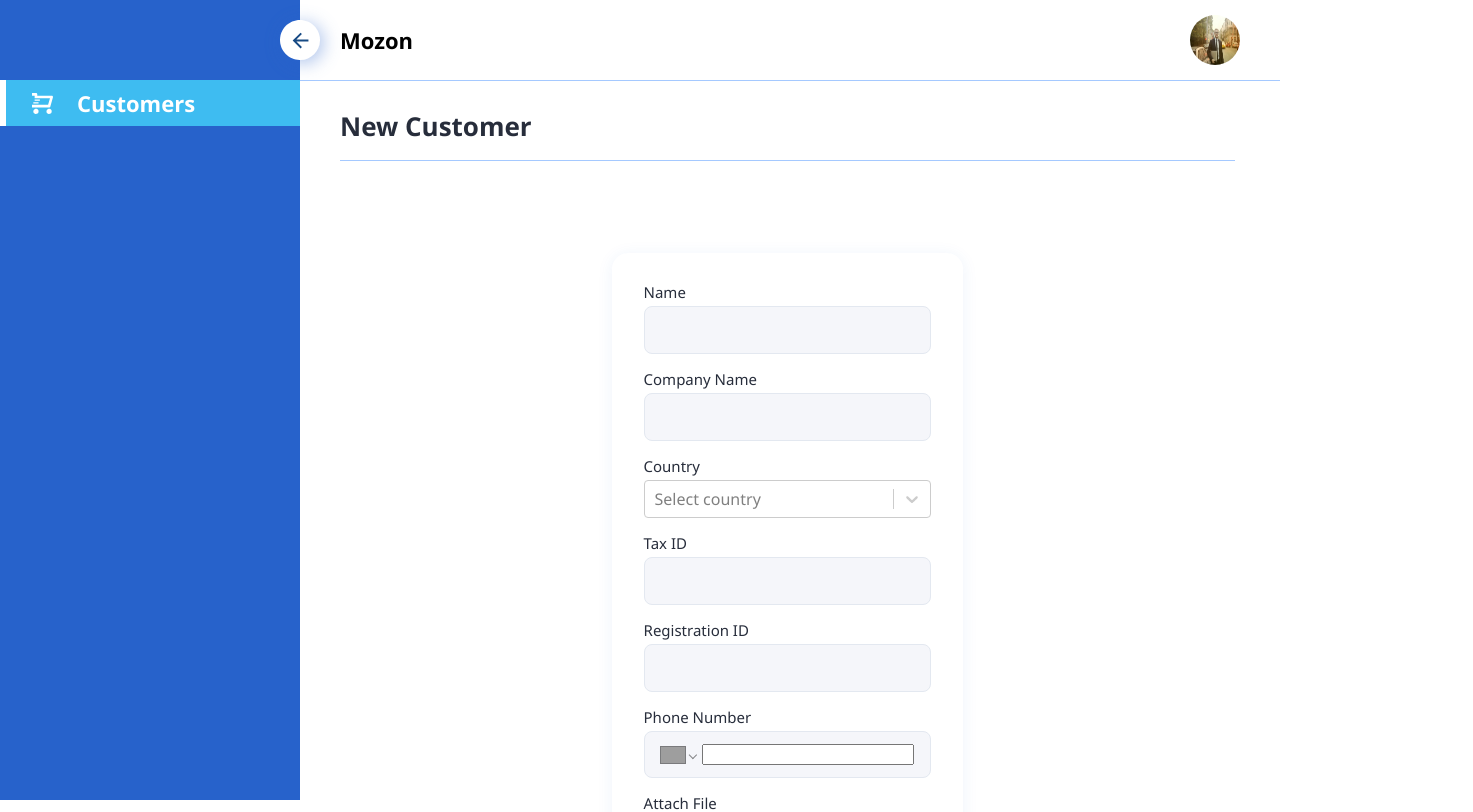
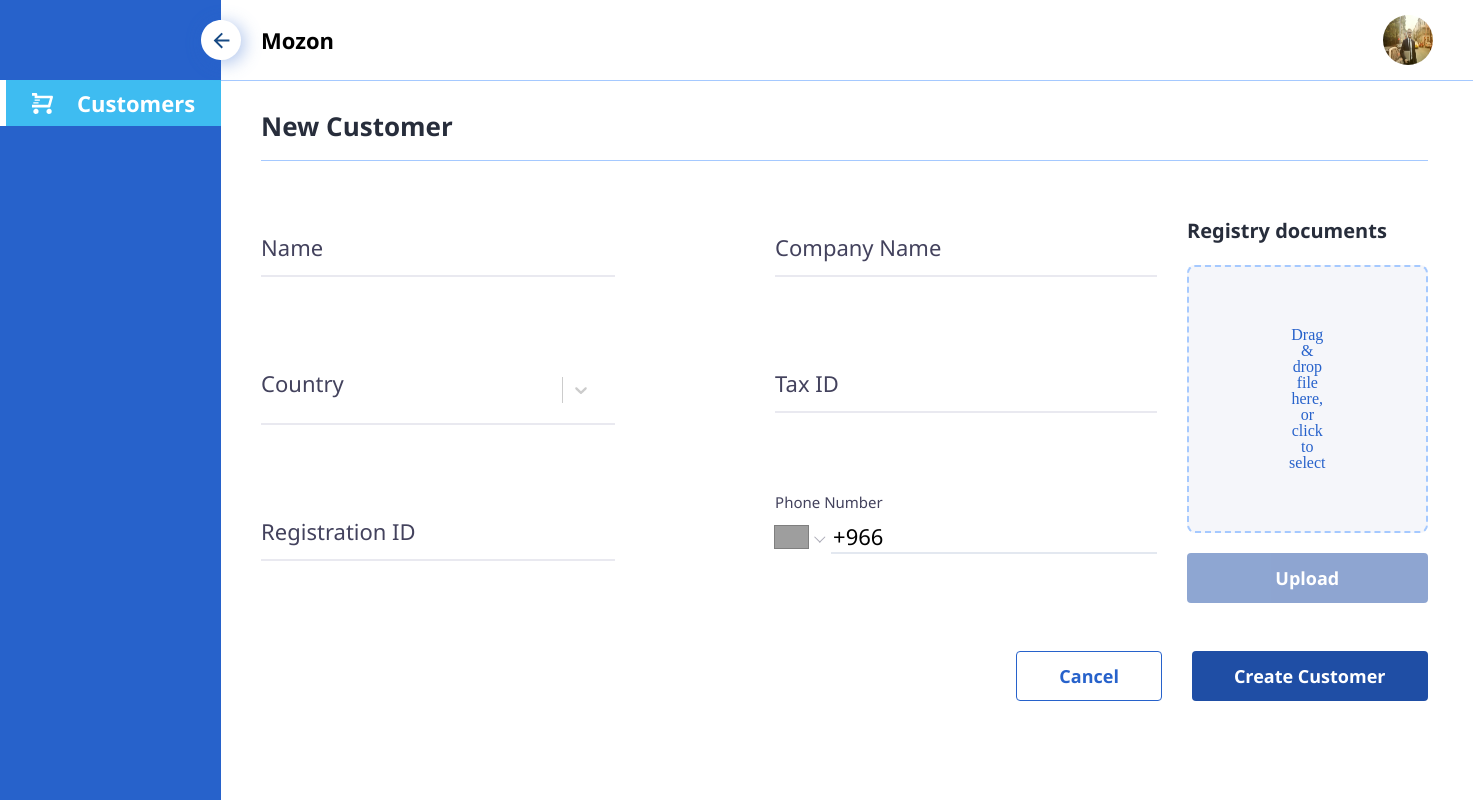
Before and after one commit to belalninja/mozon-exam, a React (Vite) app in the folder src/view/: page /customers/new in a window 1280 px wide. Shown: the top 812 px of the page, 1473 px wide, since content can reach past the window. Built offline with nearby package versions, Linux system fonts and the light colour scheme; grey boxes are pictures that could not be loaded; a web font is replaced by a local one.

Commit message:
create creation form; editing on components

```diff
--- a/src/view/src/pages/CreateCustomer/CreateCustomerForm.tsx
+++ b/src/view/src/pages/CreateCustomer/CreateCustomerForm.tsx
@@ -1,4 +1,6 @@
-import { useState } from 'react';
+import { useState, type ChangeEvent, type FormEvent } from 'react';
+import type { SingleValue } from 'react-select';
+import type { Value } from 'react-phone-number-input';
 import InputField from '../../shared/components/InputField/InputField';
 import DropdownField from '../../shared/components/InputField/DropdownField';
 import PhoneField from '../../shared/components/InputField/PhoneField';
@@ -6,46 +8,62 @@ import FileDropField from '../../shared/components/InputField/FileDropField';
 import Button from '../../shared/components/ButtonComponent/Button';
 import styles from './CreateCustomerPage.module.scss';
 import { apiHost } from '../../shared/apiHost';
+import { Link, useNavigate } from 'react-router';
+import { isPossiblePhoneNumber } from 'react-phone-number-input';
+import countryOptions from '../../shared/utils/getCountriesNamesList';
 
-const countryOptions = [
-  { value: 'Saudi Arabia', label: 'Saudi Arabia' },
-  { value: 'UAE', label: 'UAE' },
-  { value: 'Kuwait', label: 'Kuwait' },
-  { value: 'Qatar', label: 'Qatar' },
-  { value: 'Bahrain', label: 'Bahrain' },
-  { value: 'Oman', label: 'Oman' },
-];
+type FormValue = {
+  name: string;
+  companyName: string;
+  country: null | { value: string; label: string };
+  taxID: string;
+  registrationID: string;
+  phoneNumber: string;
+  file: File | null;
+};
 
 function CreateCustomerForm() {
-  const [form, setForm] = useState({
+  const [form, setForm] = useState<FormValue>({
     name: '',
     companyName: '',
     country: null,
     taxID: '',
     registrationID: '',
     phoneNumber: '',
-    file: null,
+    file: null as File | null,
   });
   const [submitting, setSubmitting] = useState(false);
   const [error, setError] = useState('');
+  const navigate = useNavigate();
 
-  function handleChange(e) {
+  function handleChange(e: ChangeEvent<HTMLInputElement>) {
     setForm({ ...form, [e.target.name]: e.target.value });
   }
 
-  function handleCountryChange(option) {
+  function handleCountryChange(
+    option: SingleValue<{ value: string; label: string }>
+  ) {
     setForm({ ...form, country: option });
   }
 
-  function handlePhoneChange(value) {
-    setForm({ ...form, phoneNumber: value });
+  function handlePhoneChange(value: Value) {
+    if (
+      typeof value === 'string' &&
+      value.length > 9 &&
+      !isPossiblePhoneNumber(value)
+    ) {
+      setError('Invalid phone number');
+      return;
+    }
+    setError('');
+    setForm({ ...form, phoneNumber: typeof value === 'string' ? value : '' });
   }
 
-  function handleFileDrop(files) {
+  function handleFileDrop(files: File[]) {
     setForm({ ...form, file: files[0] });
   }
 
-  async function handleSubmit(e) {
+  async function handleSubmit(e: FormEvent<HTMLFormElement>) {
     e.preventDefault();
     setSubmitting(true);
     setError('');
@@ -63,7 +81,7 @@ function CreateCustomerForm() {
         headers: { 'Content-Type': 'application/json' },
         body: JSON.stringify(payload),
       });
-      // Optionally: redirect or reset form
+      navigate('/');
     } catch {
       setError('Failed to create customer');
     } finally {
@@ -73,6 +91,8 @@ function CreateCustomerForm() {
 
   return (
     <form className={styles.form} onSubmit={handleSubmit}>
+      <div className={styles.formWrapper}>
+        <div className={styles.fieldsWrapper}>
           <InputField
             label='Name'
             name='name'
@@ -92,8 +112,6 @@ function CreateCustomerForm() {
             value={form.country}
             onChange={handleCountryChange}
             options={countryOptions}
-        placeholder='Select country'
-        required
           />
           <InputField
             label='Tax ID'
@@ -113,18 +131,27 @@ function CreateCustomerForm() {
             label='Phone Number'
             value={form.phoneNumber}
             onChange={handlePhoneChange}
-        required
           />
+          {error && <div className={styles.error}>{error}</div>}
+        </div>
+        <div className={styles.fileInputWrapper}>
           <FileDropField
-        label='Attach File'
+            label='Registry documents'
             onDrop={handleFileDrop}
-        accept={'.pdf,.jpg,.png,.jpeg'}
             multiple={false}
           />
-      {error && <div className={styles.error}>{error}</div>}
+        </div>
+      </div>
+      <div className={styles.buttonsWrapper}>
+        <Link to={'/'}>
+          <Button type='button' variant='secondary'>
+            Cancel
+          </Button>
+        </Link>
         <Button type='submit' disabled={submitting}>
           {submitting ? 'Submitting...' : 'Create Customer'}
         </Button>
+      </div>
     </form>
   );
 }
--- a/src/view/src/pages/CreateCustomer/CreateCustomerPage.module.scss
+++ b/src/view/src/pages/CreateCustomer/CreateCustomerPage.module.scss
@@ -1,13 +1,35 @@
 .form {
     display: flex;
     flex-direction: column;
-  gap: 0;
-  max-width: 480px;
-  margin: 32px auto 0 auto;
-  background: #fff;
-  border-radius: 16px;
-  box-shadow: 0 2px 16px rgba(39, 98, 203, 0.08);
-  padding: 32px 32px 24px 32px;
+    height: 60vh;
+    justify-content: space-between;
+}
+
+.formWrapper {
+    display: flex;
+    justify-content: space-between;
+    gap: 30px;
+
+    .fieldsWrapper {
+        display: grid;
+        flex-basis: 60%;
+        grid-template-columns: 1fr 1fr;
+        row-gap: 37.5px;
+        column-gap: 160px;
+    }
+
+    .fileInputWrapper {
+        display: flex;
+        flex-direction: column;
+        gap: 6px;
+    }
+}
+
+.buttonsWrapper {
+    display: flex;
+    gap: 30px;
+    align-items: center;
+    align-self: flex-end;
 }
 
 .error {
--- a/src/view/src/shared/components/ButtonComponent/Button.module.scss
+++ b/src/view/src/shared/components/ButtonComponent/Button.module.scss
@@ -12,7 +12,7 @@
     &.primary {
         border: none;
         background-color: #1F4EA5;
-        color: #fff;
+        color: white;
 
         &:active {
             background-color: #193f84;
@@ -20,8 +20,20 @@
     }
 
     &.secondary {
-        background-color: none;
+        background-color: white;
         border: 1px solid #2762CB;
         color: #2762CB;
+
+        &:active {
+            background-color: #EAF2FF;
+        }
+    }
+
+    &.disabled {
+        border: none;
+        background-color: #1F4EA5;
+        color: white;
+        cursor: not-allowed;
+        opacity: 0.5;
     }
 }
--- a/src/view/src/shared/components/ButtonComponent/Button.tsx
+++ b/src/view/src/shared/components/ButtonComponent/Button.tsx
@@ -6,7 +6,8 @@ type ButtonProps = {
   onClick?: () => void;
   className?: string;
   type?: HTMLButtonElement['type'];
-  variant?: 'primary' | 'secondary';
+  variant?: 'primary' | 'secondary' | 'disabled';
+  disabled?: boolean;
 };
 
 export default function Button({
@@ -15,12 +16,14 @@ export default function Button({
   className,
   type,
   variant = 'primary',
+  disabled,
 }: ButtonProps) {
   return (
     <button
       type={type}
       className={classNames(styles.button, styles[variant], className)}
       onClick={onClick}
+      disabled={disabled}
     >
       {children}
     </button>
--- a/src/view/src/shared/components/InputField/DropdownField.module.scss
+++ b/src/view/src/shared/components/InputField/DropdownField.module.scss
@@ -1,16 +1,44 @@
 .dropdownField {
-  display: flex;
-  flex-direction: column;
-  gap: 6px;
-  margin-bottom: 18px;
+    display: flex;
+    flex-direction: column;
+    gap: 6px;
+    position: relative;
+
+    &:has(.hasValue, .dropdownMenu) .label {
+        top: -5px;
+        font-size: 12px;
+    }
+
+    .dropdownControl {
+        border: none;
+        border-radius: 0;
+        border-bottom: 2px solid #E9E9F0;
+        padding: 12px 16px;
+        font: 400 22px/1 'Segoe UI';
+        outline: none;
+        transition: border 0.2s;
+        background-color: transparent;
+        box-shadow: none;
+
+        &:hover {
+            border-bottom: 2px solid #E9E9F0;
+        }
+
+        &.focused {
+            border-bottom: 2px solid #2762CB;
+        }
+    }
 }
 
 .label {
-  font: 500 15px/1 'Segoe UI', Arial, sans-serif;
-  color: #272D3B;
+    position: absolute;
+    font: 400 22px/1 'Segoe UI';
+    color: #43425D;
+    top: 15px;
+    pointer-events: none;
+    transition: all 0.1s ease-out;
 }
 
 .select {
-  font-size: 16px;
-  font-family: 'Segoe UI', Arial, sans-serif;
+    font: 400 22px/1 'Segoe UI';
 }
--- a/src/view/src/shared/components/InputField/DropdownField.tsx
+++ b/src/view/src/shared/components/InputField/DropdownField.tsx
@@ -1,7 +1,8 @@
+import Select from 'react-select';
+import { useRef, type ReactNode } from 'react';
+import type { SingleValue } from 'react-select';
 import styles from './DropdownField.module.scss';
-import Select from 'react-select';
-import type { ReactNode } from 'react';
-import type { SingleValue } from 'react-select';
+import classNames from 'classnames';
 
 export interface DropdownOption {
   value: string;
@@ -13,7 +14,6 @@ export interface DropdownFieldProps {
   value: DropdownOption | null;
   onChange: (option: SingleValue<DropdownOption>) => void;
   options: DropdownOption[];
-  placeholder?: string;
 }
 
 function DropdownField({
@@ -21,18 +21,26 @@ function DropdownField({
   value,
   onChange,
   options,
-  placeholder = '',
 }: DropdownFieldProps) {
+  const inputRef = useRef(null);
+
   return (
     <div className={styles.dropdownField}>
       {label && <label className={styles.label}>{label}</label>}
       <Select
-        className={styles.select}
         value={value}
         onChange={onChange}
         options={options}
-        placeholder={placeholder}
+        placeholder=''
         isClearable
+        ref={inputRef}
+        className={styles.select}
+        classNames={{
+          input: ({ hasValue }) => classNames({ [styles.hasValue]: hasValue }),
+          control: ({ isFocused }) =>
+            classNames(styles.dropdownControl, { [styles.focused]: isFocused }),
+          menu: () => styles.dropdownMenu,
+        }}
       />
     </div>
   );
--- a/src/view/src/shared/components/InputField/FileDropField.module.scss
+++ b/src/view/src/shared/components/InputField/FileDropField.module.scss
@@ -1,24 +1,24 @@
 .fileDropField {
     display: flex;
     flex-direction: column;
-  gap: 6px;
-  margin-bottom: 18px;
 }
 
 .label {
-  font: 500 15px/1 'Segoe UI', Arial, sans-serif;
+    font: 700 20px/1 'Segoe UI';
     color: #272D3B;
+    margin-bottom: 24px;
 }
 
 .dropzone {
     border: 2px dashed #A5C9FF;
     border-radius: 8px;
-  padding: 18px 16px;
+    padding: 60px 100px;
     background: #F5F6FA;
     text-align: center;
     color: #2762CB;
     cursor: pointer;
     transition: border-color 0.2s;
+    margin-bottom: 20px;
 }
 
 .active {
--- a/src/view/src/shared/components/InputField/FileDropField.tsx
+++ b/src/view/src/shared/components/InputField/FileDropField.tsx
@@ -3,6 +3,8 @@ import { useCallback } from 'react';
 import { useDropzone } from 'react-dropzone';
 import type { ReactNode } from 'react';
 import type { DropzoneOptions } from 'react-dropzone';
+import classNames from 'classnames';
+import Button from '../ButtonComponent/Button';
 
 export interface FileDropFieldProps {
   label?: ReactNode;
@@ -14,7 +16,6 @@ export interface FileDropFieldProps {
 function FileDropField({
   label,
   onDrop,
-  accept,
   multiple = false,
 }: FileDropFieldProps) {
   const handleDrop = useCallback(
@@ -26,7 +27,6 @@ function FileDropField({
 
   const { getRootProps, getInputProps, isDragActive } = useDropzone({
     onDrop: handleDrop,
-    accept,
     multiple,
   });
 
@@ -38,13 +38,21 @@ function FileDropField({
     <div className={styles.fileDropField}>
       {label && <label className={styles.label}>{label}</label>}
       <div {...rootProps}>
-        <input {...getInputProps()} />
+        <input
+          className={classNames(styles.dropzone, {
+            [styles.active]: isDragActive,
+          })}
+          {...getInputProps()}
+        />
         {isDragActive ? (
           <span>Drop the files here ...</span>
         ) : (
           <span>Drag & drop file here, or click to select</span>
         )}
       </div>
+      <Button type='button' variant='disabled' disabled={true}>
+        Upload
+      </Button>
     </div>
   );
 }
--- a/src/view/src/shared/components/InputField/InputField.module.scss
+++ b/src/view/src/shared/components/InputField/InputField.module.scss
@@ -2,21 +2,28 @@
     display: flex;
     flex-direction: column;
     gap: 6px;
-  margin-bottom: 18px;
+    position: relative;
+
+    &:has(.input:focus, .input:not(:placeholder-shown)) .label {
+        top: -5px;
+        font-size: 12px;
+    }
 }
 
 .label {
-  font: 500 15px/1 'Segoe UI', Arial, sans-serif;
-  color: #272D3B;
+    position: absolute;
+    font: 400 22px/1 'Segoe UI';
+    color: #43425D;
+    top: 15px;
+    pointer-events: none;
+    transition: all 0.1s ease-out;
 }
 
 .input {
-  border: 1px solid #E3E8F0;
-  border-radius: 8px;
+    border: none;
+    border-bottom: 2px solid #E9E9F0;
     padding: 12px 16px;
-  font-size: 16px;
-  font-family: 'Segoe UI', Arial, sans-serif;
-  background: #F5F6FA;
+    font: 400 22px/1 'Segoe UI';
     outline: none;
     transition: border 0.2s;
 }
--- a/src/view/src/shared/components/InputField/PhoneField.module.scss
+++ b/src/view/src/shared/components/InputField/PhoneField.module.scss
@@ -1,20 +1,32 @@
 .phoneField {
-  display: flex;
-  flex-direction: column;
-  gap: 6px;
-  margin-bottom: 18px;
+    display: flex;
+    flex-direction: column;
+    gap: 6px;
+    font: 400 22px/1 'Segoe UI', Arial, sans-serif;
+    color: #43425d;
+    position: relative;
 }
 
 .label {
-  font: 500 15px/1 'Segoe UI', Arial, sans-serif;
-  color: #272D3B;
+    position: absolute;
+    font: 400 15px/1 'Segoe UI';
+    color: #43425d;
+    top: -10px;
+    pointer-events: none;
+    transition: all 0.1s ease-out;
 }
 
 .input {
-  font-size: 16px;
-  font-family: 'Segoe UI', Arial, sans-serif;
-  border-radius: 8px;
-  border: 1px solid #E3E8F0;
-  padding: 12px 16px;
-  background: #F5F6FA;
+    padding-top: 15px;
+
+    input {
+        border: none;
+        border-bottom: 2px solid #e3e8f0;
+        font: 400 22px/1 'Segoe UI', Arial, sans-serif;
+
+        &:focus {
+            outline: none;
+            border-bottom: 2px solid #2762cb;
+        }
+    }
 }
--- a/src/view/src/shared/components/InputField/PhoneField.tsx
+++ b/src/view/src/shared/components/InputField/PhoneField.tsx
@@ -6,7 +6,7 @@ import type { Value } from 'react-phone-number-input';
 
 export interface PhoneFieldProps {
   label?: ReactNode;
-  value: Value;
+  value: string;
   onChange: (value: Value) => void;
   placeholder?: string;
 }
@@ -26,6 +26,8 @@ function PhoneField({
         onChange={onChange}
         placeholder={placeholder}
         defaultCountry='SA'
+        international
+        countryCallingCodeEditable={false}
       />
     </div>
   );
--- /dev/null
+++ b/src/view/src/shared/utils/getCountriesNamesList.ts
@@ -0,0 +1,17 @@
+import { getCountries } from 'react-phone-number-input';
+import en from 'react-phone-number-input/locale/en';
+
+const countryOptions = getCountries().map((country) => {
+  return { value: en[country], label: en[country] };
+});
+
+// const countryOptions = [
+//   { value: 'Saudi Arabia', label: 'Saudi Arabia' },
+//   { value: 'UAE', label: 'UAE' },
+//   { value: 'Kuwait', label: 'Kuwait' },
+//   { value: 'Qatar', label: 'Qatar' },
+//   { value: 'Bahrain', label: 'Bahrain' },
+//   { value: 'Oman', label: 'Oman' },
+// ];
+
+export default countryOptions;
```
Lines whose indentation alone changed are shown as unchanged.
